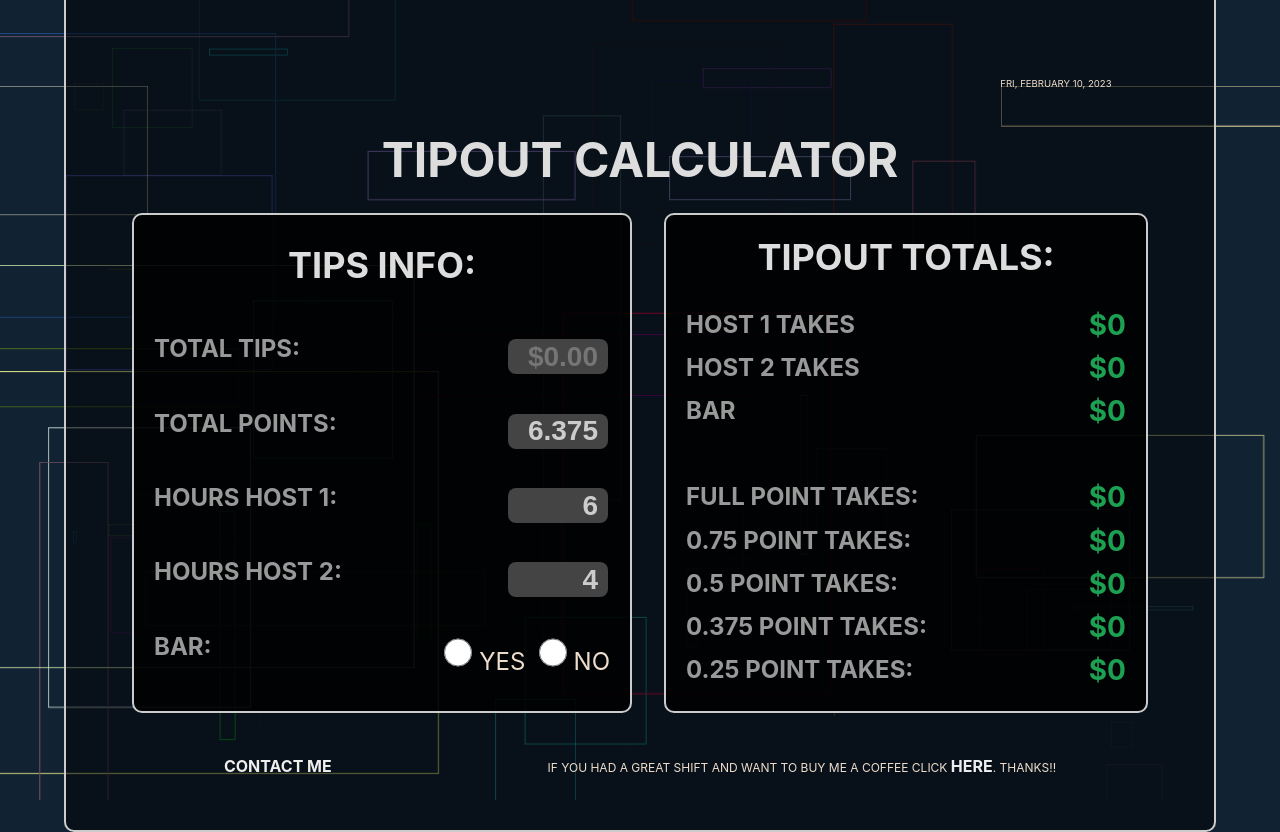
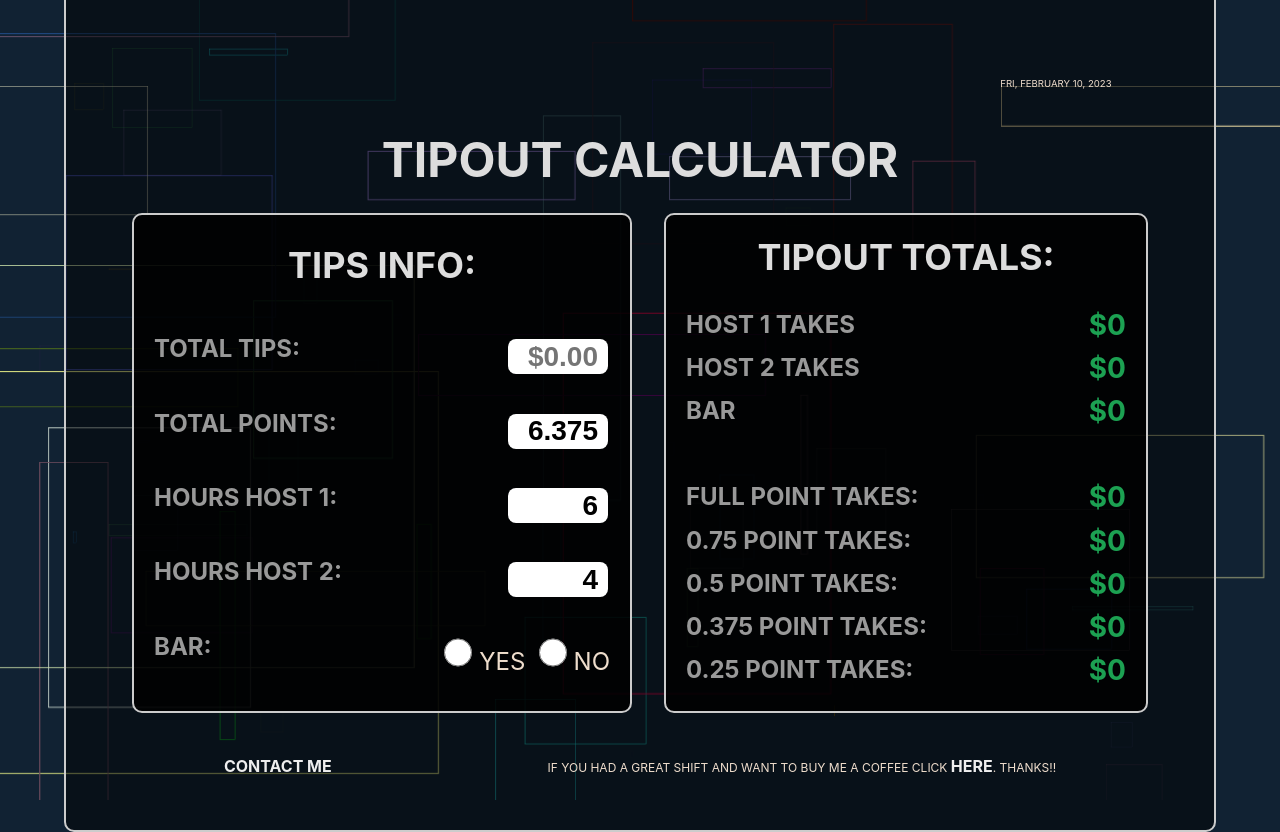
Before and after one commit to write2cmdg/tipout-calculator, a React (Create React App) app: page / in a window 1280 px wide. Built offline with nearby package versions, Linux system fonts and the light colour scheme.

Commit message:
Removed input styles

```diff
--- a/src/App.css
+++ b/src/App.css
@@ -60,8 +60,6 @@ input {
   margin: 2px;
   border: none;
   border-radius: 8px;
-  background: #444;
-  color: #ccc;
   text-align: right;
   width: 75px;
   height: 1rem;
```
